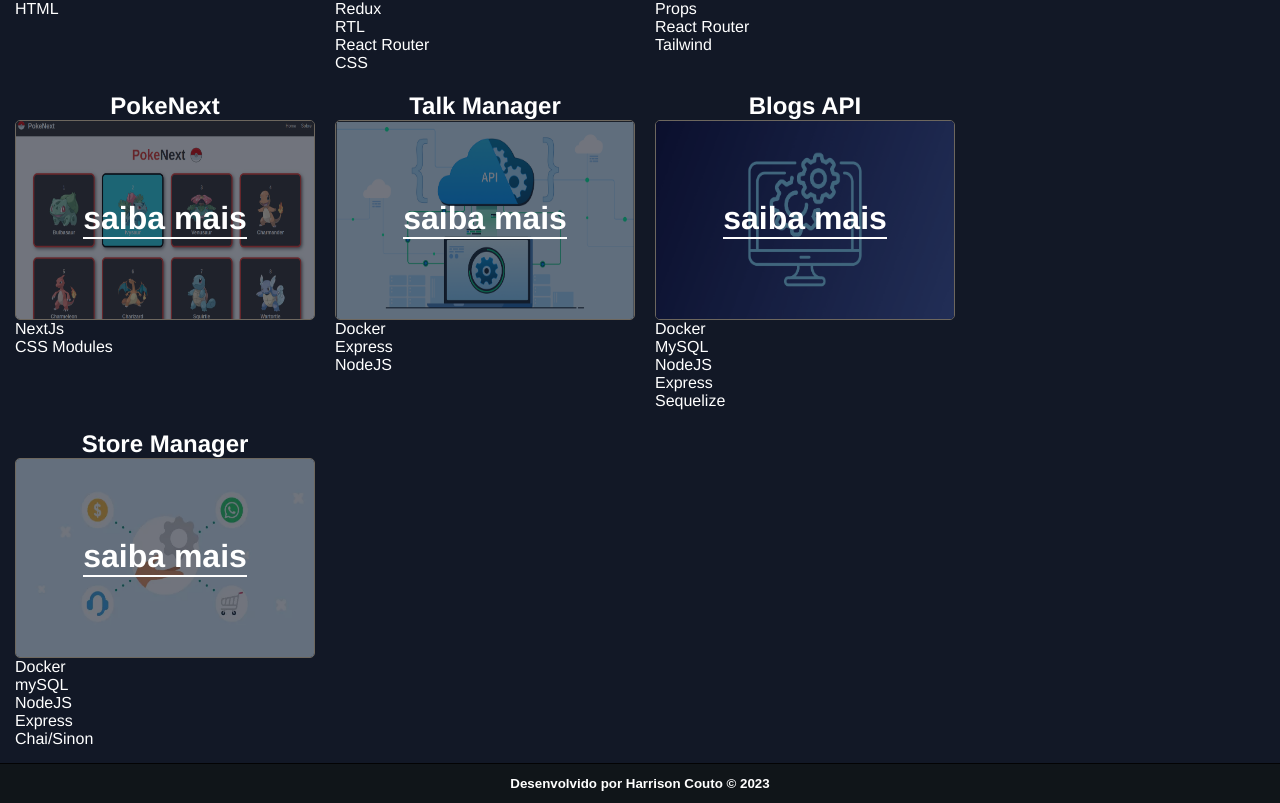
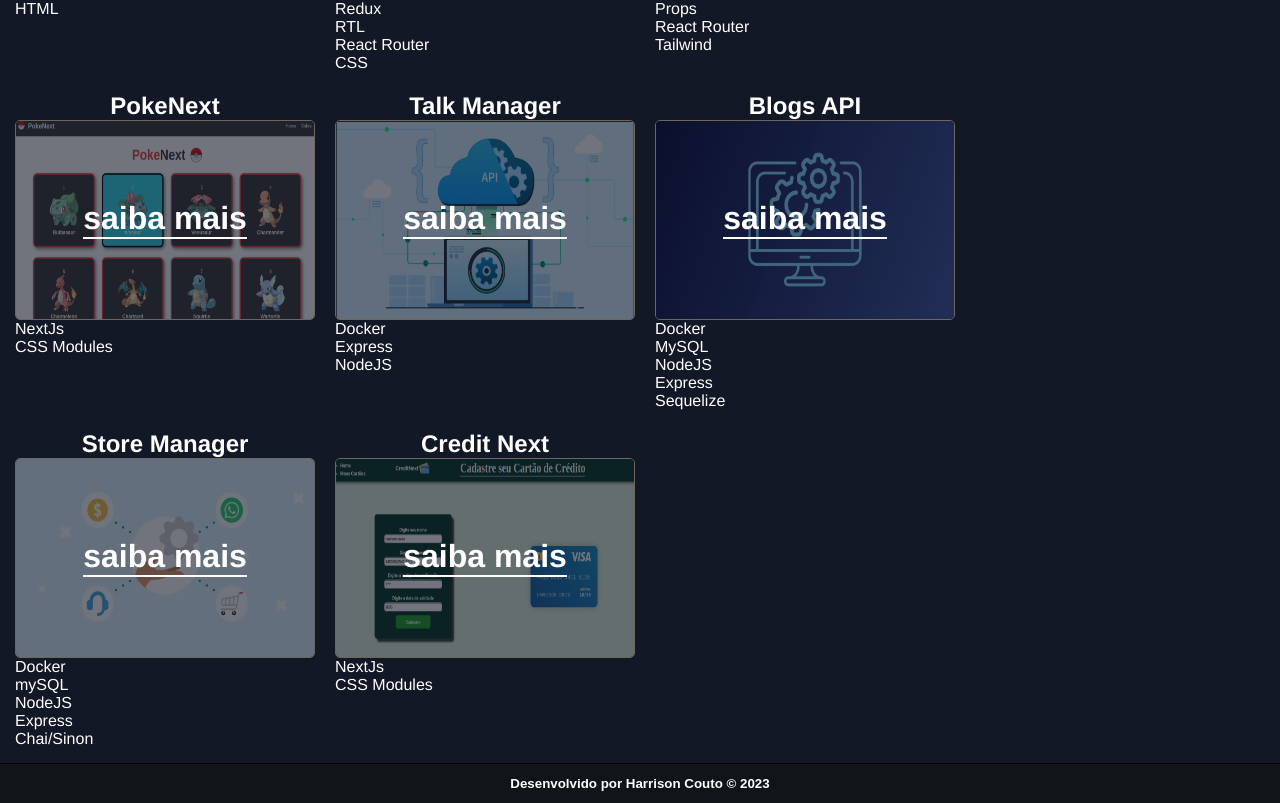
Before and after one commit to HarrisonSilva/portfolio, a Next.js app: page /projects in a window 1280 px wide. Shown: the part 519-1322 px from the top of the page. Built offline with nearby package versions, Linux system fonts and the light colour scheme.

Commit message:
adicionando projeto Credit Next

```diff
--- a/src/projects/data.js
+++ b/src/projects/data.js
@@ -6,6 +6,7 @@ import talkermanageImg from './thumbnails/talkermanage.png'
 import pokenextImg from './thumbnails/pokenext.png'
 import blogsapiImg from './thumbnails/blogsapi.png'
 import storemanagerImg from './thumbnails/storemanager.png'
+import creditNextImg from './thumbnails/creditNext.png'
 
 export const projectsData = [
     {
@@ -98,6 +99,20 @@ export const projectsData = [
                 e a API será implementada seguindo os princípios RESTful.`,
       repositorio: 'https://github.com/HarrisonSilva/storemanager',
     },
+    {
+      id: '8',
+      name: 'Credit Next',
+      deploy: 'https://creditnext.vercel.app/',
+      image: creditNextImg,
+      type: 'Frontend',
+      tech: ['NextJs', 'CSS Modules'],
+      details: `Credit Next e uma experiençia aonde voce pode cadastrar seus cartões de credito virtual colocando suas informaçoes
+                de forma intuitiva, a aplicaçao funciona de forma em que voce possa vizulizar de forma simulada como ficaria seu cartao de credito
+                no banco escolhido. tambem foi criado uma aba (pagina) para voce poder vizualizar seus cartoes de creditos criados
+                abaixo de cada cartão criado existe botao de deletar o cartao caso seja necessario a exclusão do mesmo
+                existe tambem uma aba contendo informaçoes importante para voce saber qual banco escolher, contendo seus digitos iniciais.`,
+      repositorio: 'https://github.com/HarrisonSilva/creditnext',
+    },
    /*  {
       id: '8',
       name: 'To Do List',
```
Also changed, not shown: src/projects/thumbnails/creditNext.png (added).
